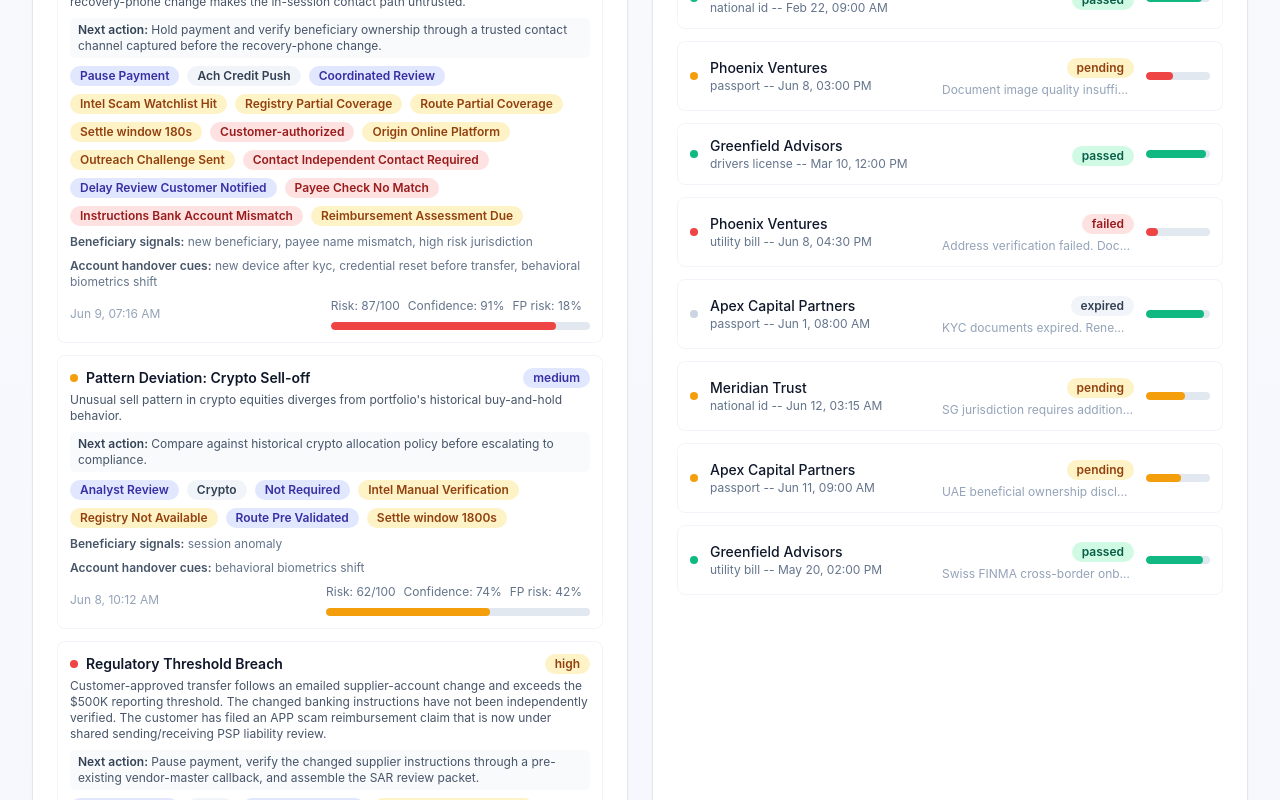
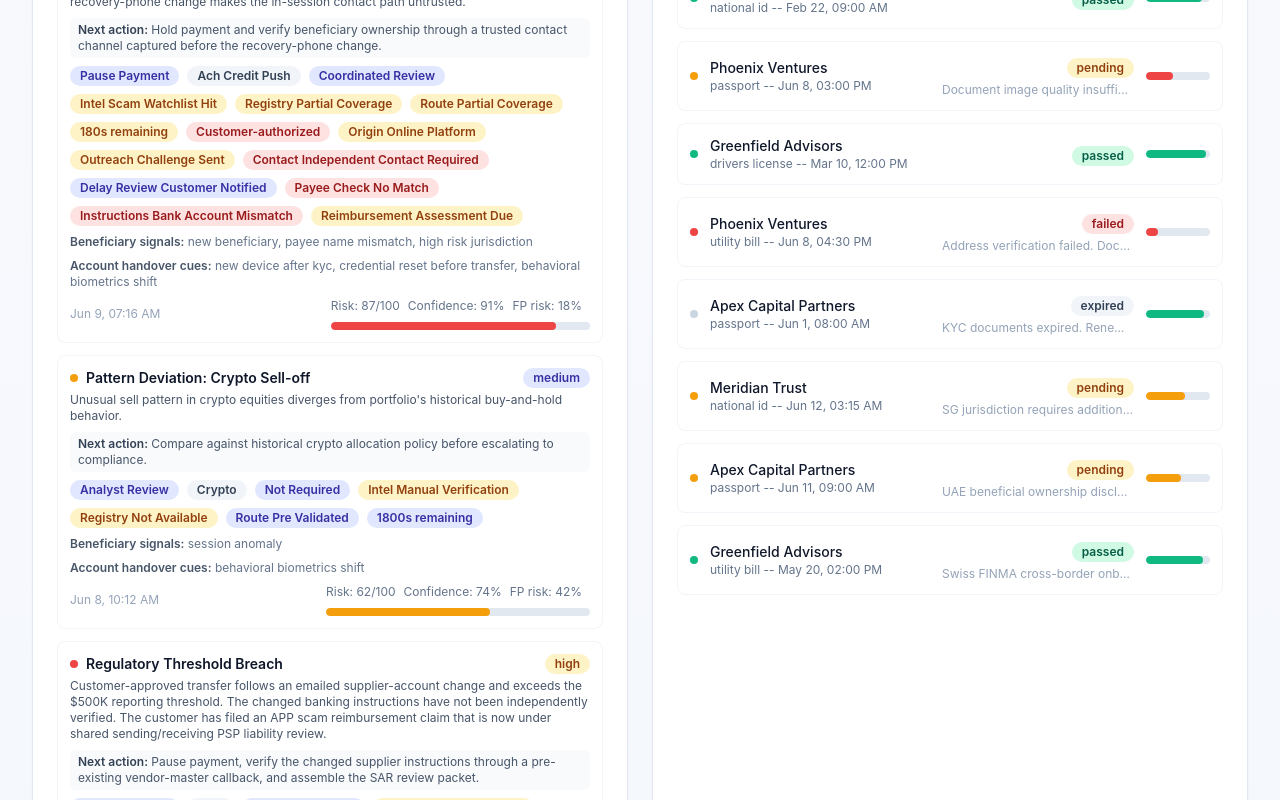
Before and after one commit to tensorgarden/fintech-ai-suite, a Next.js app: page / in a window 1280 px wide. Shown: the part 940-1740 px from the top of the page. Built offline with nearby package versions, Linux system fonts and the light colour scheme.

Commit message:
Clarify fraud settlement urgency

```diff
--- a/src/app/page.tsx
+++ b/src/app/page.tsx
@@ -56,6 +56,18 @@ function dotStatusFromKyc(
 
 function formatInterventionAction(action: string): string {
   return action.replaceAll("_", " ");
+}
+
+function settlementWindowVariant(
+  seconds: number,
+): "danger" | "warning" | "info" {
+  if (seconds <= 60) return "danger";
+  if (seconds <= 300) return "warning";
+  return "info";
+}
+
+function formatSettlementWindow(seconds: number): string {
+  return seconds === 0 ? "Settlement window expired" : `${seconds}s remaining`;
 }
 
 export default function FintechDashboard() {
@@ -305,8 +317,11 @@ export default function FintechDashboard() {
                       Route {formatInterventionAction(alert.paymentRouteValidationStatus)}
                     </Badge>
                   )}
-                  <Badge variant="warning" className="text-xs">
-                    Settle window {alert.settlementWindowSeconds}s
+                  <Badge
+                    variant={settlementWindowVariant(alert.settlementWindowSeconds)}
+                    className="text-xs"
+                  >
+                    {formatSettlementWindow(alert.settlementWindowSeconds)}
                   </Badge>
                   {alert.customerAuthorized && (
                     <Badge variant="danger" className="text-xs">
```
